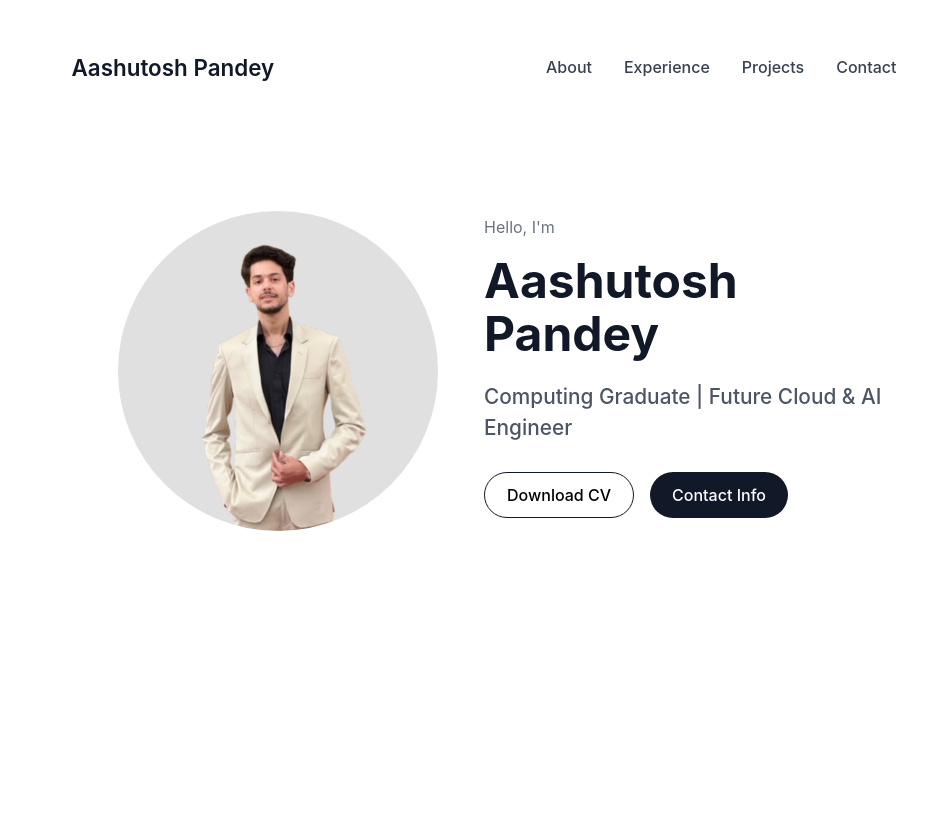
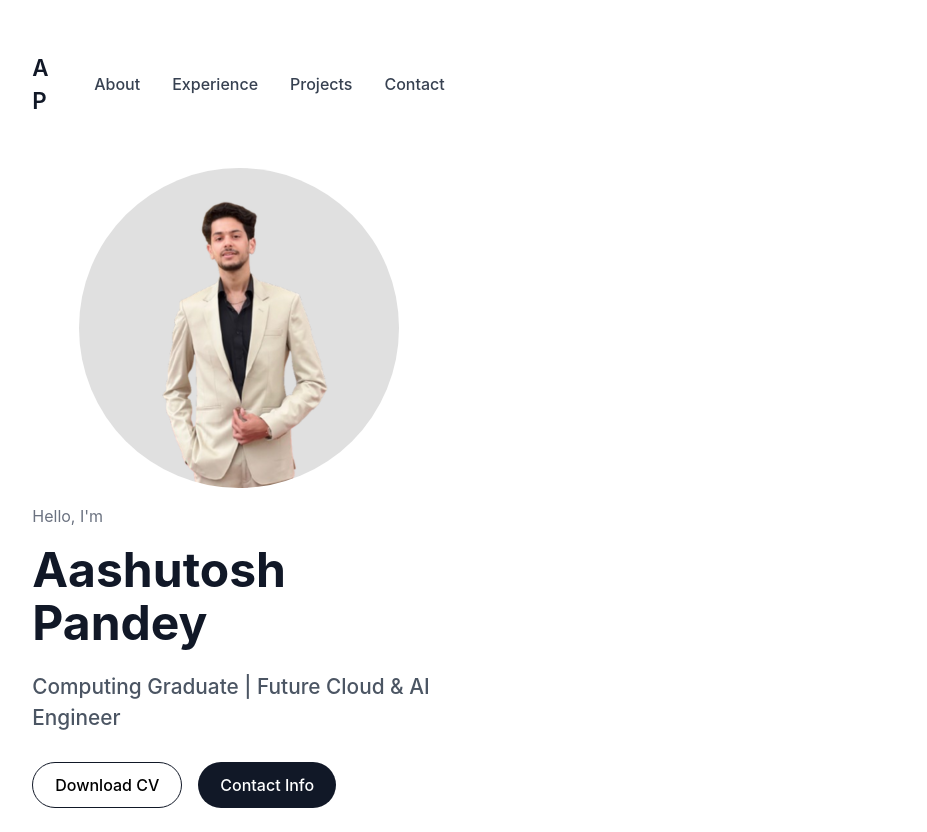
Before and after one commit to aashutoshpandey11/aashutosh-portfolio, a React (Vite) app: page / in a window 1280 px wide. Shown: the whole page, without its empty margins (7-934 px from the left). Before the commit the page ends 800 px from the top, so only its background shows below. Built offline with nearby package versions, Linux system fonts and the light colour scheme.

Commit message:
Updated Hero content

```diff
--- a/src/components/Hero.jsx
+++ b/src/components/Hero.jsx
@@ -6,10 +6,11 @@ import profile from "../assets/Myprofile.png";
 const Hero = () => {
   return (
     <section className="hero">
+      <div className="page-container">
 
         {/* NAVBAR */}
         <header className="navbar">
-        <h2 className="brand">Aashutosh Pandey</h2>
+          <h2 className="brand">A P</h2>
 
           <ul className="nav-links">
             <li>About</li>
@@ -19,33 +20,31 @@ const Hero = () => {
           </ul>
         </header>
 
-      {/* MAIN CONTENT */}
-      <div className="hero-container">
+        {/* HERO CONTENT */}
+        <div className="hero-content">
 
           {/* IMAGE */}
           <div className="hero-image">
-          <img src={profile} alt="Profile" />
+            <img src={profile} alt="Aashutosh Pandey" />
           </div>
 
           {/* TEXT */}
           <div className="hero-text">
             <p className="intro">Hello, I'm</p>
-          <h1>Aashutosh Pandey</h1>
+
+            <h1>
+              Aashutosh <br /> Pandey
+            </h1>
+
             <h3>Computing Graduate | Future Cloud & AI Engineer</h3>
 
-          {/* BUTTONS */}
             <div className="hero-buttons">
               <button className="btn-outline">Download CV</button>
               <button className="btn-solid">Contact Info</button>
             </div>
-
-          {/* SOCIAL ICONS */}
-          <div className="socials">
-            <i className="fab fa-linkedin"></i>
-            <i className="fab fa-github"></i>
-          </div>
           </div>
 
+        </div>
       </div>
     </section>
   );
```
Lines whose indentation alone changed are shown as unchanged.
